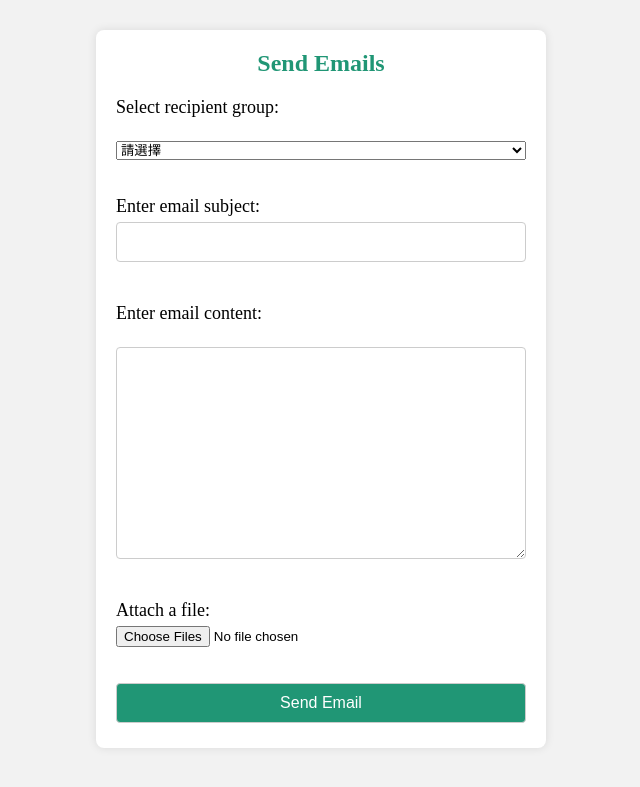
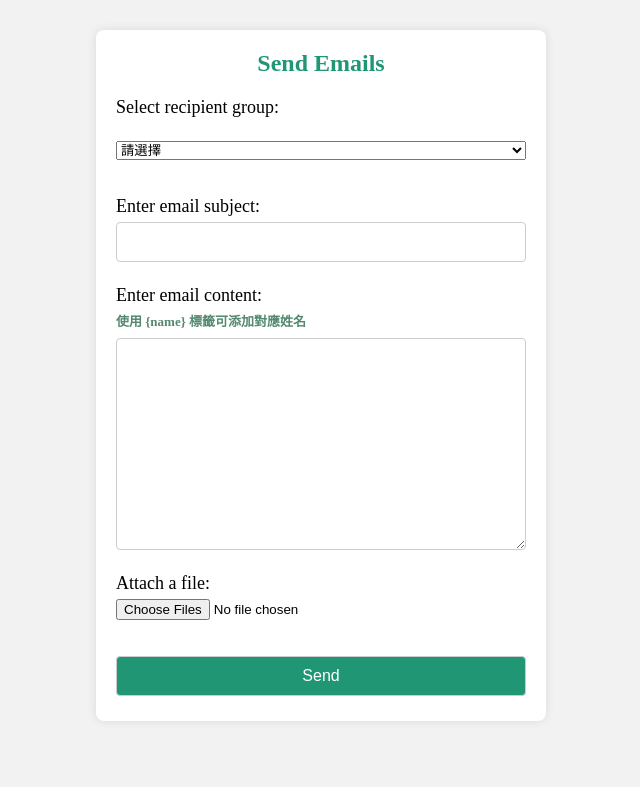
Before and after one commit to yunchien77/Outlook-send-mail, a Flask app: page /send_email in a window 1280 px wide. Shown: the top 787 px of the page, without its empty margins (319-959 px from the left). Run offline with Flask 3, Linux system fonts and the light colour scheme; the visitor is signed in with stand-in values (Sample User, id 1).

Commit message:
add a label for {name}

```diff
--- a/static/styles.css
+++ b/static/styles.css
@@ -45,6 +45,14 @@ textarea {
     resize: vertical;
 }
 
+small {
+    font-size: 13px;
+    color: #548870;
+    font-weight: bold;
+    /*font-style: italic;*/
+    margin-bottom: 8px;
+}
+
 input[type="text"],
 input[type="password"],
 input[type="submit"] {
--- a/templates/send_email.html
+++ b/templates/send_email.html
@@ -19,15 +19,16 @@
             </select><br><br>
 
             <label>Enter email subject:</label>
-            <input type="text" name="email_subject" required><br><br>
+            <input type="text" name="email_subject" required><br>
 
-            <label>Enter email content:</label><br>
-            <textarea name="email_content" rows="10" cols="40" required></textarea><br><br>
+            <label>Enter email content:</label>
+            <small>使用 {name} 標籤可添加對應姓名</small>
+            <textarea name="email_content" rows="10" cols="40" required></textarea><br>
 
             <label>Attach a file:</label>
             <input type="file" name="attachments" multiple><br><br>
 
-            <input type="submit" value="Send Email">
+            <input type="submit" value="Send">
         </form>
     </div>
 
```
